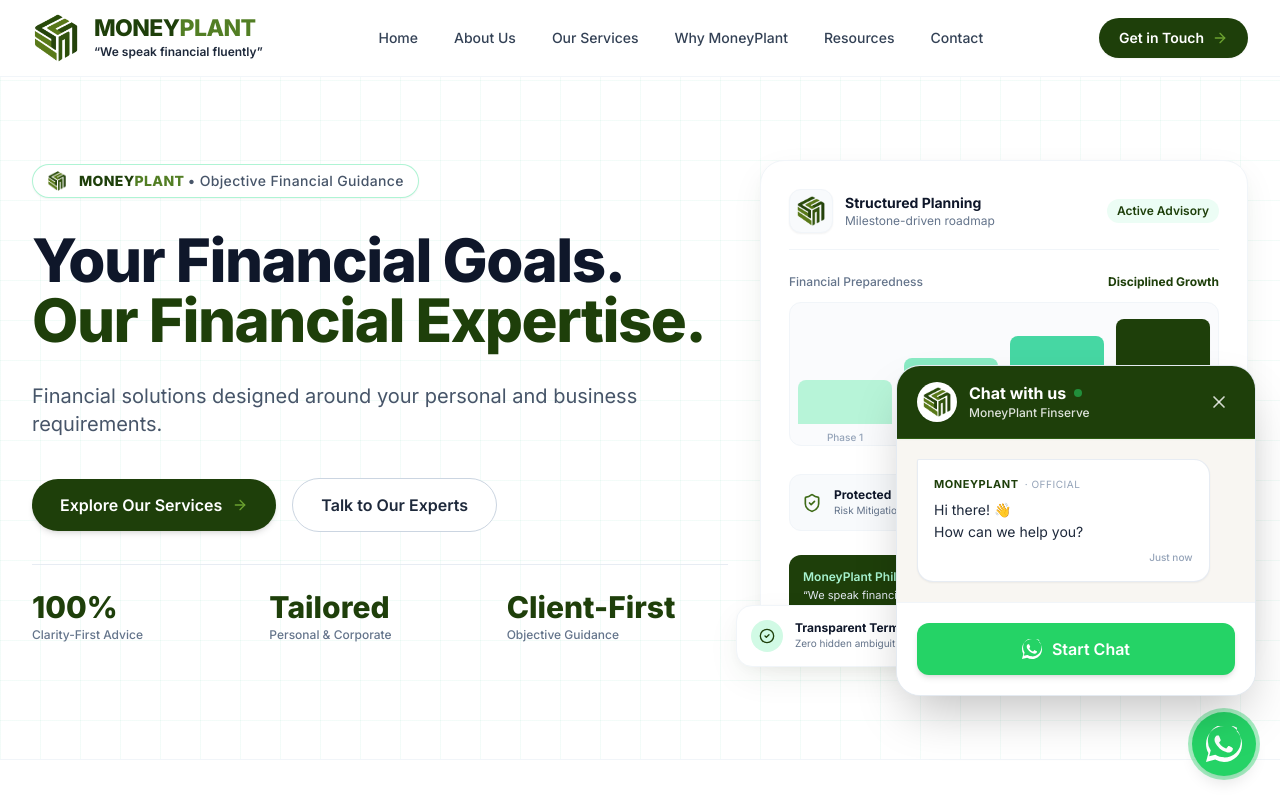
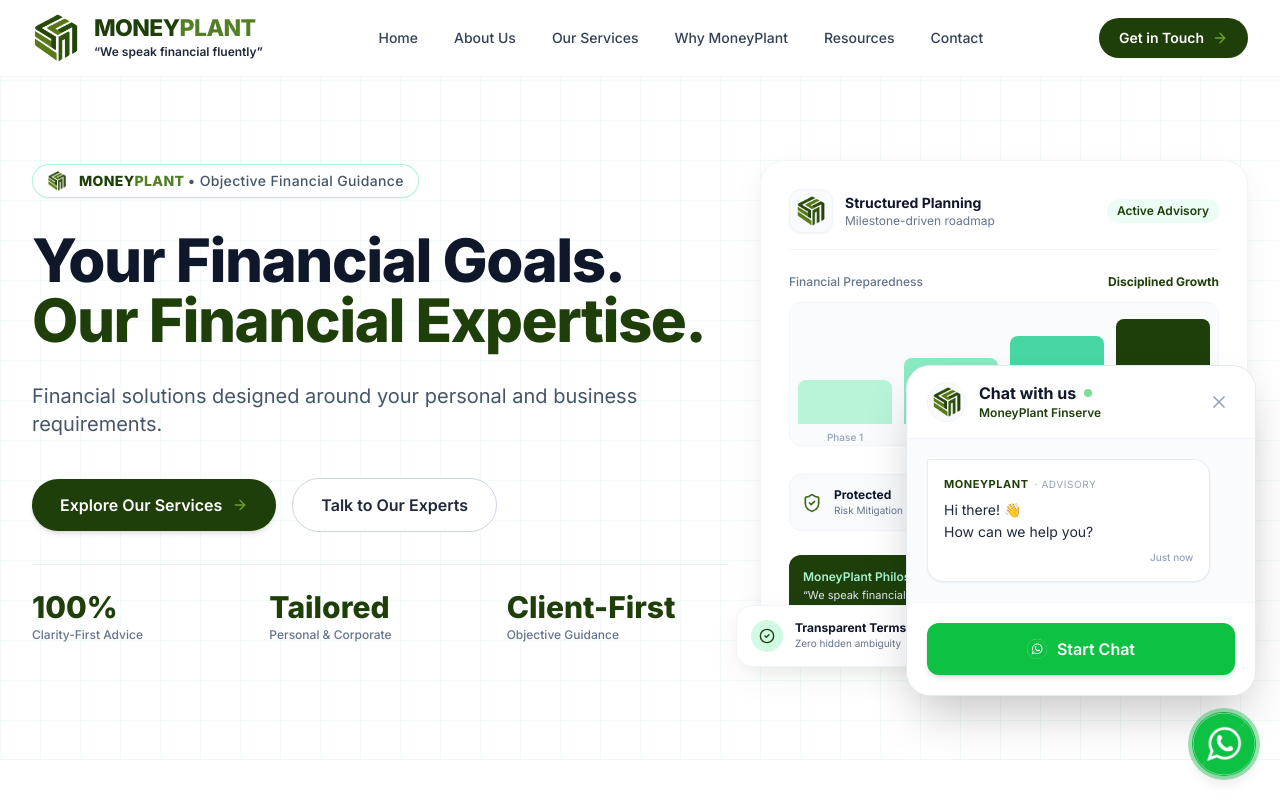
Before and after one commit to shubhgarg1712/moneyplant-website, a React (Vite) app: page / in a window 1280 px wide. Both pictures are taken after a click on the button "Chat with MoneyPlant on WhatsApp". Shown: the top 800 px of the page. Built offline with nearby package versions, Linux system fonts and the light colour scheme.

Commit message:
feat: replace floating WhatsApp button icon with uploaded asset and refine popup

```diff
--- a/src/components/WhatsAppButton.tsx
+++ b/src/components/WhatsAppButton.tsx
@@ -1,6 +1,7 @@
 import React, { useState, useEffect, useRef } from 'react';
 import { X } from 'lucide-react';
 import { moneyPlantLogoSymbol, moneyPlantLogoFull } from '../assets/logo';
+import whatsappIcon from '../assets/whatsapp-icon.png';
 
 // Official MoneyPlant WhatsApp Business Configuration
 export const WHATSAPP_PHONE_NUMBER = "918178419058";
@@ -10,18 +11,6 @@
 
 // Exact requested direct WhatsApp URL
 export const WHATSAPP_DIRECT_URL = "https://wa.me/918178419058?text=Hello%20MoneyPlant,%20I%20would%20like%20to%20know%20more%20about%20your%20financial%20services.";
-
-// Sharp, high-resolution official vector WhatsApp icon (Simple Icons standard path)
-const WhatsAppIcon: React.FC<{ className?: string }> = ({ className = "w-6 h-6" }) => (
-  <svg
-    viewBox="0 0 24 24"
-    fill="currentColor"
-    aria-hidden="true"
-    className={className}
-  >
-    <path d="M17.472 14.382c-.301-.15-1.78-.879-2.056-.98-.276-.101-.477-.15-.678.15-.2.302-.779.98-1.028 1.206-.25.226-.452.251-.753.1-.301-.15-1.272-.469-2.423-1.496-.897-.8-1.503-1.789-1.679-2.09-.176-.302-.019-.465.132-.615.136-.135.301-.352.451-.528.151-.176.201-.302.302-.503.1-.201.05-.377-.025-.528-.075-.151-.678-1.633-.929-2.236-.245-.588-.493-.508-.678-.518-.176-.01-.377-.01-.578-.01-.201 0-.527.076-.803.377-.276.302-1.054 1.03-1.054 2.512 0 1.482 1.079 2.914 1.23 3.115.15.201 2.124 3.243 5.145 4.545.719.31 1.28.495 1.718.634.723.23 1.381.197 1.901.12.579-.087 1.78-.728 2.032-1.432.252-.704.252-1.307.176-1.432-.076-.126-.276-.202-.577-.352zm-5.467 6.43c-1.921 0-3.805-.516-5.454-1.493l-.391-.233-4.053 1.063 1.082-3.952-.256-.407a10.97 10.97 0 0 1-1.684-5.836c0-6.079 4.945-11.024 11.026-11.024 2.946 0 5.716 1.148 7.798 3.231 2.083 2.083 3.23 4.853 3.23 7.8 0 6.08-4.946 11.024-11.027 11.024zm8.683-19.708A12.28 12.28 0 0 0 12.005 0C5.385 0 .002 5.383 0 12.004c0 2.115.553 4.179 1.602 6.001L0 24l6.143-1.611A12.25 12.25 0 0 0 12.005 24c6.621 0 12.004-5.383 12.004-12.004 0-3.21-1.249-6.227-3.52-8.502z" />
-  </svg>
-);
 
 export const WhatsAppButton: React.FC = () => {
   const [isOpen, setIsOpen] = useState(false);
@@ -62,13 +51,13 @@
         <div
           role="dialog"
           aria-labelledby="whatsapp-chat-title"
-          className="pointer-events-auto mb-3 sm:mb-4 w-[360px] max-w-[calc(100vw-32px)] bg-white rounded-2xl sm:rounded-3xl shadow-2xl border border-slate-200/90 overflow-hidden transform transition-all duration-200"
+          className="pointer-events-auto mb-3 sm:mb-4 w-[350px] max-w-[calc(100vw-32px)] bg-white rounded-2xl sm:rounded-3xl shadow-2xl border border-slate-200/90 overflow-hidden transform transition-all duration-200 animate-in fade-in slide-in-from-bottom-3"
         >
           {/* Header */}
-          <div className="bg-[#1E3F0A] text-white px-5 py-4 border-b border-[#2d5c12] flex items-center justify-between gap-3 shadow-sm">
+          <div className="bg-white px-5 py-4 border-b border-slate-100 flex items-center justify-between gap-3">
             <div className="flex items-center gap-3 min-w-0">
               {/* MoneyPlant Logo */}
-              <div className="w-10 h-10 rounded-full bg-white p-1 flex items-center justify-center shrink-0 shadow-sm border border-white/20">
+              <div className="w-10 h-10 rounded-full bg-slate-50 p-1 border border-slate-100 flex items-center justify-center shrink-0 shadow-xs">
                 <img
                   src={moneyPlantLogoSymbol}
                   alt="MoneyPlant Official Logo"
@@ -85,12 +74,12 @@
               {/* Title & Brand */}
               <div className="flex flex-col min-w-0">
                 <div className="flex items-center gap-2">
-                  <h3 id="whatsapp-chat-title" className="font-bold text-base text-white leading-tight truncate">
+                  <h3 id="whatsapp-chat-title" className="font-bold text-base text-slate-900 leading-tight truncate">
                     Chat with us
                   </h3>
-                  <span className="w-2 h-2 rounded-full bg-[#25D366] animate-pulse shrink-0" title="Online" />
+                  <span className="w-2 h-2 rounded-full bg-[#0DC143] animate-pulse shrink-0" title="Online" />
                 </div>
-                <div className="text-xs text-white/85 font-medium truncate mt-0.5">
+                <div className="text-xs text-brand-forest font-semibold truncate mt-0.5">
                   MoneyPlant Finserve
                 </div>
               </div>
@@ -100,20 +89,20 @@
             <button
               type="button"
               onClick={() => setIsOpen(false)}
-              aria-label="Close"
-              className="w-8 h-8 rounded-full text-white/80 hover:text-white hover:bg-white/10 flex items-center justify-center transition-colors shrink-0 focus:outline-none focus:ring-2 focus:ring-white/40"
+              aria-label="Close chat"
+              className="w-8 h-8 rounded-full text-slate-400 hover:text-slate-700 hover:bg-slate-100 flex items-center justify-center transition-colors shrink-0 focus:outline-none focus:ring-2 focus:ring-slate-300"
             >
               <X className="w-5 h-5" />
             </button>
           </div>
 
           {/* Chat Message Bubble Area */}
-          <div className="p-4 sm:p-5 bg-[#efeae2]/45 min-h-[140px] flex flex-col justify-center">
+          <div className="p-4 sm:p-5 bg-slate-50/70 min-h-[135px] flex flex-col justify-center border-b border-slate-100">
             <div className="bg-white rounded-2xl rounded-tl-sm p-4 shadow-sm border border-slate-200/80 max-w-[92%] relative">
               {/* Sender Name */}
-              <p className="text-[11px] font-bold text-[#1E3F0A] uppercase tracking-wider mb-1.5 flex items-center gap-1.5">
+              <p className="text-[11px] font-bold text-brand-forest uppercase tracking-wider mb-1.5 flex items-center gap-1.5">
                 <span>MONEYPLANT</span>
-                <span className="text-[10px] font-normal text-slate-400">· Official</span>
+                <span className="text-[10px] font-normal text-slate-400">· Advisory</span>
               </p>
 
               {/* Message Content */}
@@ -130,14 +119,20 @@
           </div>
 
           {/* Start Chat Button Area */}
-          <div className="p-4 sm:p-5 bg-white border-t border-slate-100">
+          <div className="p-4 sm:p-5 bg-white">
             <a
               href={WHATSAPP_DIRECT_URL}
               target="_blank"
               rel="noopener noreferrer"
-              className="w-full py-3.5 px-5 rounded-xl bg-[#25D366] hover:bg-[#20bd5a] text-white font-semibold text-sm sm:text-base flex items-center justify-center gap-2.5 shadow-md hover:shadow-lg transition-all duration-200 hover:scale-[1.02] active:scale-[0.98] focus:outline-none focus:ring-4 focus:ring-[#25D366]/30"
+              className="w-full py-3.5 px-5 rounded-xl bg-[#0DC143] hover:bg-[#0bb03d] text-white font-semibold text-sm sm:text-base flex items-center justify-center gap-2.5 shadow-md hover:shadow-lg transition-all duration-200 hover:scale-[1.02] active:scale-[0.98] focus:outline-none focus:ring-4 focus:ring-[#0DC143]/30"
             >
-              <WhatsAppIcon className="w-5 h-5 shrink-0" />
+              <div className="w-5 h-5 rounded-full overflow-hidden shrink-0 flex items-center justify-center bg-[#0DC143]">
+                <img
+                  src={whatsappIcon}
+                  alt=""
+                  className="w-full h-full object-cover scale-[1.78]"
+                />
+              </div>
               <span>Start Chat</span>
             </a>
           </div>
@@ -148,12 +143,18 @@
       <button
         type="button"
         onClick={() => setIsOpen(!isOpen)}
-        aria-label={isOpen ? "Close WhatsApp chat" : "Chat on WhatsApp with MoneyPlant"}
+        aria-label={isOpen ? "Close chat" : "Chat with MoneyPlant on WhatsApp"}
         aria-expanded={isOpen}
-        className="pointer-events-auto w-14 h-14 sm:w-16 sm:h-16 rounded-full bg-[#25D366] hover:bg-[#20bd5a] text-white flex items-center justify-center shadow-lg hover:shadow-2xl transition-all duration-200 hover:scale-105 active:scale-95 group focus:outline-none focus:ring-4 focus:ring-[#25D366]/40"
+        className="pointer-events-auto w-14 h-14 sm:w-16 sm:h-16 rounded-full overflow-hidden shadow-lg hover:shadow-2xl transition-all duration-200 hover:scale-105 active:scale-95 group focus:outline-none focus:ring-4 focus:ring-[#0DC143]/40 flex items-center justify-center bg-[#0DC143] border border-emerald-600/20"
       >
-        {/* Authentic White WhatsApp Icon */}
-        <WhatsAppIcon className="w-8 h-8 sm:w-9 sm:h-9 text-white transition-transform group-hover:rotate-6" />
+        {/* Uploaded Official WhatsApp Image */}
+        <img
+          src={whatsappIcon}
+          alt="WhatsApp"
+          width={64}
+          height={64}
+          className="w-full h-full object-cover scale-[1.78] transition-transform duration-200 group-hover:scale-[1.86]"
+        />
       </button>
     </div>
   );
```
Also changed, not shown: public/assets/whatsapp-icon.png (added), src/assets/whatsapp-icon.png (added).
